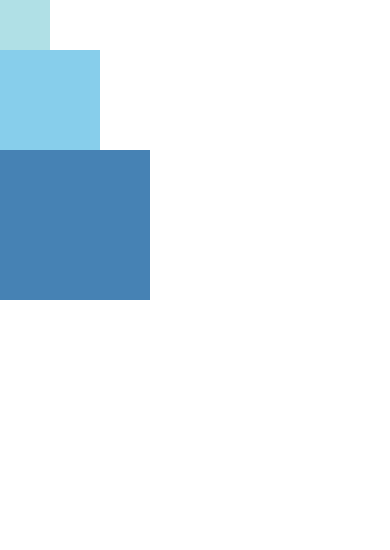
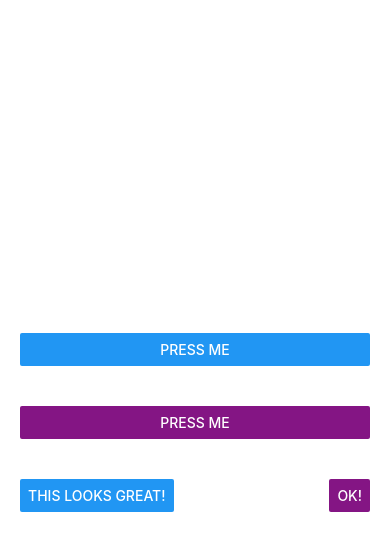
Before and after one commit to EndlessLucky/rn-first, a React Native app: screen / in a window 390 px wide. Shown: the top 550 px of the page. Built offline with nearby package versions, Linux system fonts and the light colour scheme.

Commit message:
feat - button click event

```diff
--- a/App.js
+++ b/App.js
@@ -1,31 +1,55 @@
 import { StatusBar } from 'expo-status-bar';
-import React, { useState } from 'react';
+import React, { Component } from 'react';
 import { StyleSheet, Text, View, Image, ScrollView, TextInput, Button, FlatList } from 'react-native';
 
-export default function App() {
-  return (
-    <View>
-      <View style={{
-        width: 50, height: 50, backgroundColor: 'powderblue'
-      }} />
-      <View style={{
-        width: 100, height: 100, backgroundColor: 'skyblue'
-      }} />
-      <View style={{
-        width: 150, height: 150, backgroundColor: 'steelblue'
-      }} />
-    </View>
-  );
+export default class App extends Component {
+  _onPressButton() {
+    alert('You tapped the button!')
+  }
+
+  render(){
+    return (
+      <View style={styles.container}>
+          <View style={styles.buttonContainer}>
+            <Button
+              onPress={this._onPressButton}
+              title="Press Me"
+            />
+          </View>
+          <View style={styles.buttonContainer}>
+            <Button
+              onPress={this._onPressButton}
+              title="Press Me"
+              color="#841584"
+            />
+          </View>
+          <View style={styles.alternativeLayoutButtonContainer}>
+            <Button
+              onPress={this._onPressButton}
+              title="This looks great!"
+            />
+            <Button
+              onPress={this._onPressButton}
+              title="OK!"
+              color="#841584"
+            />
+          </View>
+        </View>
+    );
+  }
 }
 
 const styles = StyleSheet.create({
   container: {
     flex: 1,
-    paddingTop: 22
+    justifyContent: 'center',
    },
-   item: {
-     padding: 10,
-     fontSize: 18,
-     height: 44,
+   buttonContainer: {
+     margin: 20
    },
+   alternativeLayoutButtonContainer: {
+     margin: 20,
+     flexDirection: 'row',
+     justifyContent: 'space-between'
+   }
 });
```
